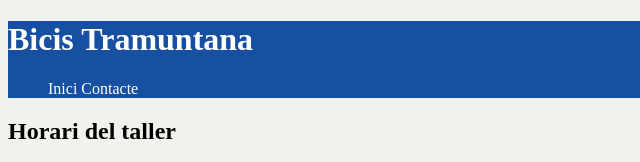
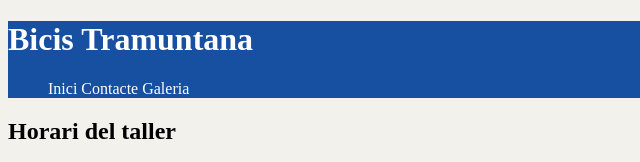
Before and after one commit to tcaimari/caimari_crespi_toni_correcio_examen1, a plain HTML site: page contacte.html in a window 1280 px wide. Shown: the top 162 px of the page, 0-640 px from the left. Drawn offline with Linux system fonts and the light colour scheme.

```diff
--- a/contacte.html
+++ b/contacte.html
@@ -15,7 +15,7 @@
         <ul>
             <li><a href="index.html">Inici</a></li>
             <li><a href="contacte.html">Contacte</a></li>
-            <li><a href="galeria.html"></a></li>
+            <li><a href="galeria.html">Galeria</a></li>
         </ul>
     </nav>
 </header>
```
Also changed, not shown: galeria.html (+1 -1 lines), index.html (+1 -1 lines), img/img_galeria/ametllers.jpg (added), img/img_galeria/es_trenc.jpg (added), img/img_galeria/formentor.jpg (added), img/img_galeria/lluc.jpg (added), img/img_galeria/pollenca.jpg (added), img/img_galeria/port_soller.jpg (added), img/img_galeria/sa_calobra.jpg (added), img/img_galeria/salines.jpg (added), img/img_galeria/valldemossa.jpg (added).
